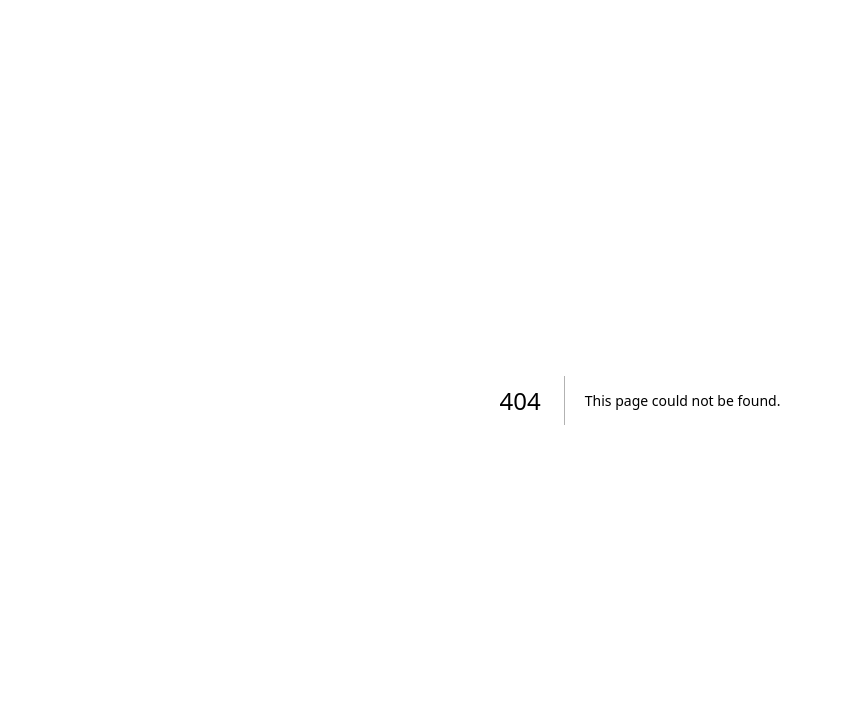
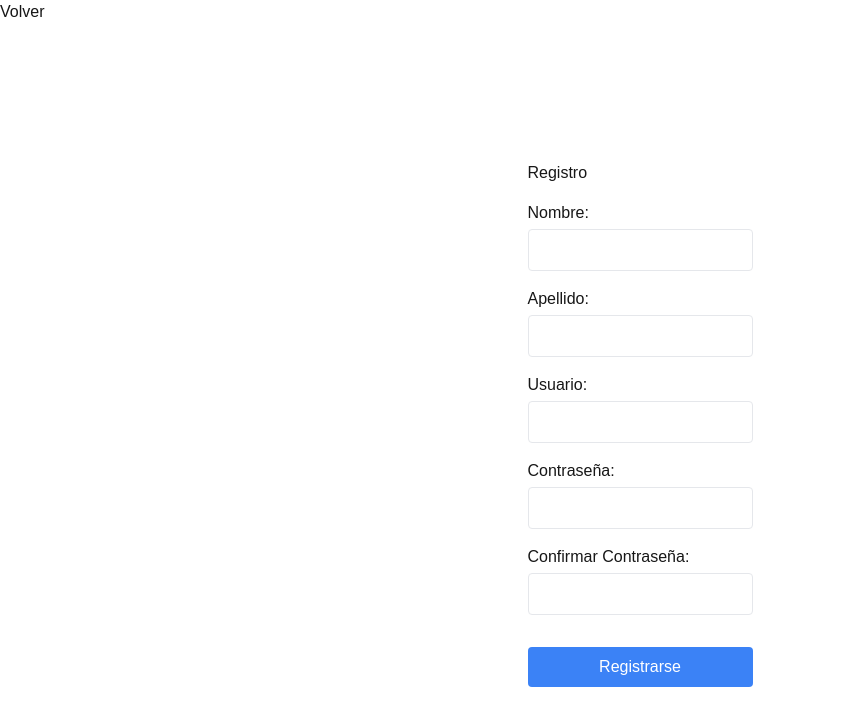
Before and after one commit to thadek/taxiapp, a Next.js app in the folder frontend/taxiapp/: page /register in a window 1280 px wide. Before the commit this address had no page. Shown: the top 726 px of the page, without its empty margins (0-843 px from the left). Built offline with nearby package versions, Linux system fonts and the light colour scheme.

Commit message:
bases del front

```diff
--- /dev/null
+++ b/frontend/taxiapp/app/dashboard/page.tsx
@@ -0,0 +1,3 @@
+export default function page() {
+    return <p> Pagina Dashboard </p>
+}
--- a/frontend/taxiapp/app/layout.tsx
+++ b/frontend/taxiapp/app/layout.tsx
@@ -14,8 +14,8 @@ const geistMono = localFont({
 });
 
 export const metadata: Metadata = {
-  title: "Create Next App",
-  description: "Generated by create next app",
+  title: "Taxi App",
+  description: "Generado por F&G",
 };
 
 export default function RootLayout({
--- /dev/null
+++ b/frontend/taxiapp/app/login/page.tsx
@@ -0,0 +1,36 @@
+export default function login() {
+    return (
+        <div>
+            <div className="">
+                <a href="/">Volver</a>
+            </div>
+            <div className="flex items-center justify-center h-screen">
+                <form className="flex flex-col gap-4">
+                    <h1>Inicio de sesion</h1>
+                    <label className="flex flex-col">
+                        Usuario:
+                        <input
+                            type="text"
+                            name="name"
+                            className="border rounded p-2 mt-1"
+                        />
+                    </label>
+                    <label className="flex flex-col">
+                        Contraseña:
+                        <input
+                            type="password"
+                            name="password"
+                            className="border rounded p-2 mt-1"
+                        />
+                    </label>
+                    <button
+                        type="submit"
+                        className="mt-4 bg-blue-500 text-white p-2 rounded hover:bg-blue-600"
+                    >
+                        Iniciar sesión
+                    </button>
+                </form>
+            </div>
+        </div>
+    );
+}
--- a/frontend/taxiapp/app/page.tsx
+++ b/frontend/taxiapp/app/page.tsx
@@ -2,100 +2,14 @@ import Image from "next/image";
 
 export default function Home() {
   return (
-    <div className="grid grid-rows-[20px_1fr_20px] items-center justify-items-center min-h-screen p-8 pb-20 gap-16 sm:p-20 font-[family-name:var(--font-geist-sans)]">
-      <main className="flex flex-col gap-8 row-start-2 items-center sm:items-start">
-        <Image
-          className="dark:invert"
-          src="https://nextjs.org/icons/next.svg"
-          alt="Next.js logo"
-          width={180}
-          height={38}
-          priority
-        />
-        <ol className="list-inside list-decimal text-sm text-center sm:text-left font-[family-name:var(--font-geist-mono)]">
-          <li className="mb-2">
-            Get started by editing{" "}
-            <code className="bg-black/[.05] dark:bg-white/[.06] px-1 py-0.5 rounded font-semibold">
-              app/page.tsx
-            </code>
-            .
-          </li>
-          <li>Save and see your changes instantly.</li>
-        </ol>
+      <div className="flex flex-col gap-4">
+          <div className="flex flex-col items-center justify-center h-screen">
+              <h1>Bienvenido a la taxiApp</h1>
 
-        <div className="flex gap-4 items-center flex-col sm:flex-row">
-          <a
-            className="rounded-full border border-solid border-transparent transition-colors flex items-center justify-center bg-foreground text-background gap-2 hover:bg-[#383838] dark:hover:bg-[#ccc] text-sm sm:text-base h-10 sm:h-12 px-4 sm:px-5"
-            href="https://vercel.com/new?utm_source=create-next-app&utm_medium=appdir-template-tw&utm_campaign=create-next-app"
-            target="_blank"
-            rel="noopener noreferrer"
-          >
-            <Image
-              className="dark:invert"
-              src="https://nextjs.org/icons/vercel.svg"
-              alt="Vercel logomark"
-              width={20}
-              height={20}
-            />
-            Deploy now
-          </a>
-          <a
-            className="rounded-full border border-solid border-black/[.08] dark:border-white/[.145] transition-colors flex items-center justify-center hover:bg-[#f2f2f2] dark:hover:bg-[#1a1a1a] hover:border-transparent text-sm sm:text-base h-10 sm:h-12 px-4 sm:px-5 sm:min-w-44"
-            href="https://nextjs.org/docs?utm_source=create-next-app&utm_medium=appdir-template-tw&utm_campaign=create-next-app"
-            target="_blank"
-            rel="noopener noreferrer"
-          >
-            Read our docs
-          </a>
-        </div>
-      </main>
-      <footer className="row-start-3 flex gap-6 flex-wrap items-center justify-center">
-        <a
-          className="flex items-center gap-2 hover:underline hover:underline-offset-4"
-          href="https://nextjs.org/learn?utm_source=create-next-app&utm_medium=appdir-template-tw&utm_campaign=create-next-app"
-          target="_blank"
-          rel="noopener noreferrer"
-        >
-          <Image
-            aria-hidden
-            src="https://nextjs.org/icons/file.svg"
-            alt="File icon"
-            width={16}
-            height={16}
-          />
-          Learn
-        </a>
-        <a
-          className="flex items-center gap-2 hover:underline hover:underline-offset-4"
-          href="https://vercel.com/templates?framework=next.js&utm_source=create-next-app&utm_medium=appdir-template-tw&utm_campaign=create-next-app"
-          target="_blank"
-          rel="noopener noreferrer"
-        >
-          <Image
-            aria-hidden
-            src="https://nextjs.org/icons/window.svg"
-            alt="Window icon"
-            width={16}
-            height={16}
-          />
-          Examples
-        </a>
-        <a
-          className="flex items-center gap-2 hover:underline hover:underline-offset-4"
-          href="https://nextjs.org?utm_source=create-next-app&utm_medium=appdir-template-tw&utm_campaign=create-next-app"
-          target="_blank"
-          rel="noopener noreferrer"
-        >
-          <Image
-            aria-hidden
-            src="https://nextjs.org/icons/globe.svg"
-            alt="Globe icon"
-            width={16}
-            height={16}
-          />
-          Go to nextjs.org →
-        </a>
-      </footer>
-    </div>
+              <a href="/login">Iniciar sesion</a>
+              <a href="/register">Registrarse</a>
+
+          </div>
+      </div>
   );
 }
--- /dev/null
+++ b/frontend/taxiapp/app/register/page.tsx
@@ -0,0 +1,60 @@
+export default function register() {
+    return (
+        <div>
+            <div className="">
+                <a href="/">Volver</a>
+            </div>
+            <div className="flex items-center justify-center h-screen">
+                <form className="flex flex-col gap-4">
+                    <h1>Registro</h1>
+                    <label className="flex flex-col">
+                        Nombre:
+                        <input
+                            type="text"
+                            name="name"
+                            className="border rounded p-2 mt-1"
+                        />
+                    </label>
+                    <label className="flex flex-col">
+                        Apellido:
+                        <input
+                            type="text"
+                            name="lastname"
+                            className="border rounded p-2 mt-1"
+                        />
+                    </label>
+                    <label className="flex flex-col">
+                        Usuario:
+                        <input
+                            type="text"
+                            name="username"
+                            className="border rounded p-2 mt-1"
+                        />
+                    </label>
+                    <label className="flex flex-col">
+                        Contraseña:
+                        <input
+                            type="password"
+                            name="password"
+                            className="border rounded p-2 mt-1"
+                        />
+                    </label>
+                    <label className="flex flex-col">
+                        Confirmar Contraseña:
+                        <input
+                            type="password"
+                            name="password"
+                            className="border rounded p-2 mt-1"
+                        />
+                    </label>
+                    <button
+                        type="submit"
+                        className="mt-4 bg-blue-500 text-white p-2 rounded hover:bg-blue-600"
+                    >
+                        Registrarse
+                    </button>
+                </form>
+            </div>
+        </div>
+    )
+}
```
Also changed, not shown: frontend/taxiapp/app/ui/components/Button.tsx (added), frontend/taxiapp/app/ui/components/Footer.tsx (added), frontend/taxiapp/app/ui/components/Navbar.tsx (added).
